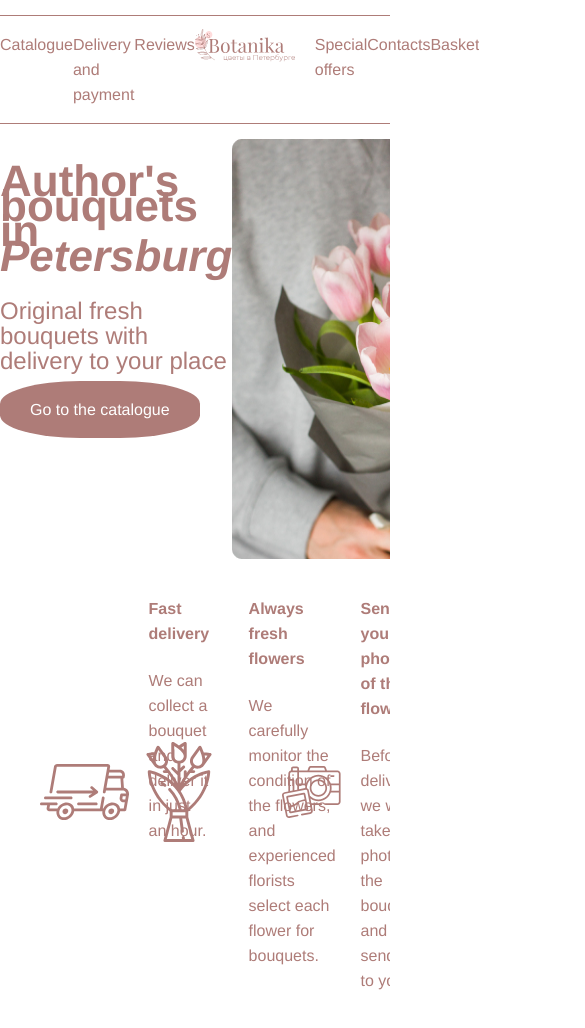
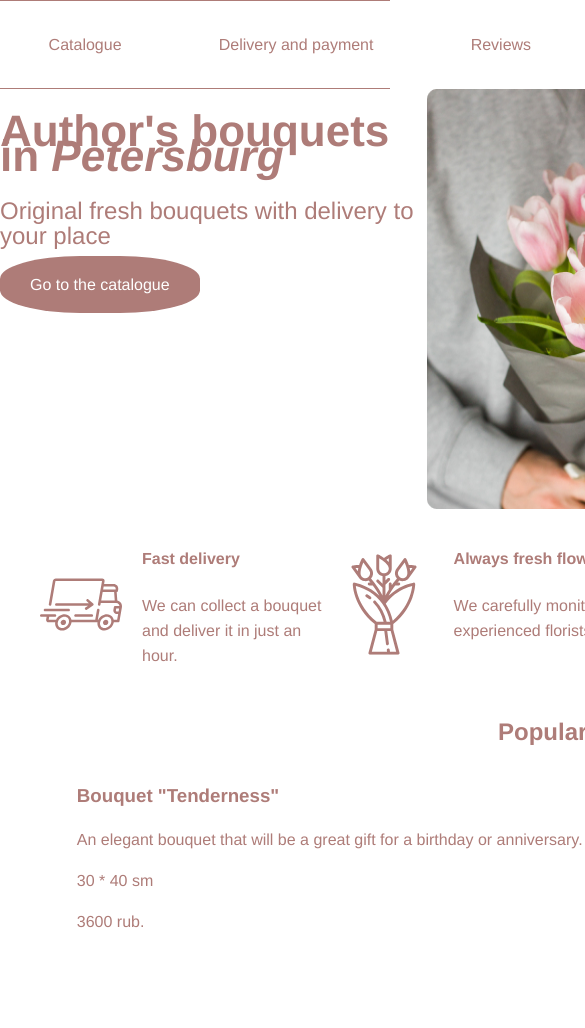
Before and after one commit to olgam1711/botanika-shop, a website: page index.html in a window 390 px wide. Shown: the top 1028 px of the page, 585 px wide, since content can reach past the window. Drawn offline with Linux system fonts and the light colour scheme.

Commit message:
added containers (tablet+mobile)

```diff
--- a/css/style.css
+++ b/css/style.css
@@ -19,9 +19,22 @@ img {
 }
 
 .container {
-  max-width: 1200px;
+  min-width: 1200px;
+  max-width: 1300px;
   margin: 0 auto;
   overflow: hidden;
+}
+
+@media (min-width: 768px) and (max-width: 1199px) {
+  .container {
+    max-width: 1199px;
+  }
+}
+
+@media (min-width: 320px) and (max-width: 767px) {
+  .container {
+    max-width: 767px;
+  }
 }
 
 a {
@@ -84,13 +97,13 @@ a:active {
 .header {
   padding-top: 15px;
   padding-bottom: 15px;
+  border-top: 1px solid #AE7C78;
+  border-bottom: 1px solid #AE7C78;
 
 }
 
 .header__nav {
   position: relative;
-  border-top: 1px solid #AE7C78;
-  border-bottom: 1px solid #AE7C78;
 }
 
 .header__nav img {
--- a/index.html
+++ b/index.html
@@ -12,7 +12,7 @@
 
 <body>
     <header class="header">
-        <nav class="navigation header__nav">
+        <nav class="navigation header__nav container">
             <a href="index.html">
                 <img src="img/logo.svg" width="100" height="33" alt="link to home page">
             </a>
```
Also changed, not shown: 1 other file.
